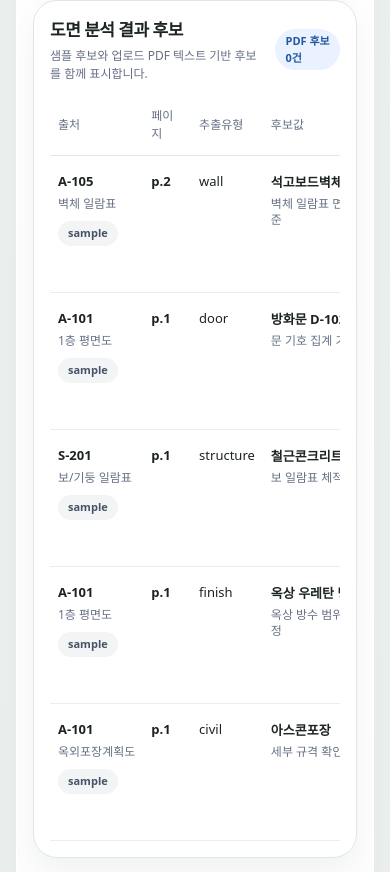
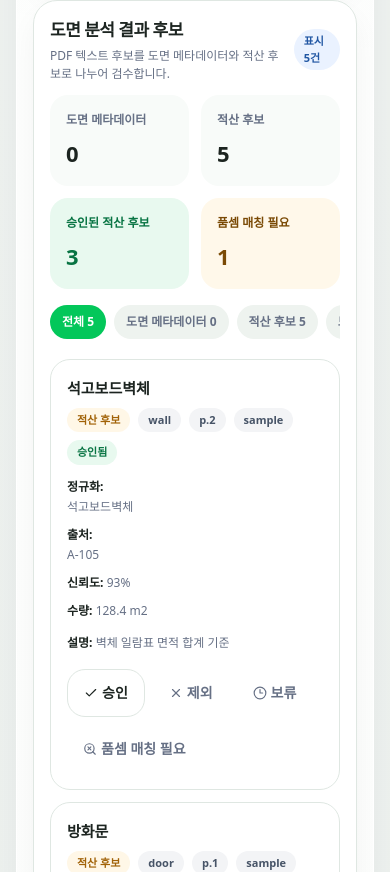
Before and after one commit to kaleb011/platform, a Next.js app: page /estimate in a window 390 px wide. Shown: the part 2992-3864 px from the top of the page. Built offline with nearby package versions, Linux system fonts and the light colour scheme.

Commit message:
Add candidate review UI for PDF extraction
- Split extracted candidates into drawing metadata and estimate candidates
- Add mobile-friendly candidate card UI
- Add candidate filters and review status actions
- Prepare approved estimate candidates for standard matching

```diff
--- a/components/estimation/DrawingExtractionTable.tsx
+++ b/components/estimation/DrawingExtractionTable.tsx
@@ -1,20 +1,30 @@
 "use client";
 
-import { Check, Pencil, SearchX, X } from "lucide-react";
-import type { CSSProperties } from "react";
+import { Check, Clock3, SearchX, X } from "lucide-react";
+import { useMemo, useState } from "react";
 
 import { Badge } from "@/components/ui/badge";
 import { Button } from "@/components/ui/button";
 import { Card } from "@/components/ui/card";
 import { SectionHeading } from "@/components/ui/section-heading";
-import type { DrawingExtractionCandidateRecord, ReviewStatus } from "@/lib/estimation/types";
+import {
+  filterExtractionCandidates,
+  getCandidateDisplayTitle,
+  getCandidateGroup,
+  getCandidateReviewSummary
+} from "@/lib/estimation/service";
+import type {
+  DrawingExtractionCandidateRecord,
+  ExtractionCandidateFilter,
+  ReviewStatus
+} from "@/lib/estimation/types";
 
 type DrawingExtractionTableProps = {
   candidates: DrawingExtractionCandidateRecord[];
   onChangeStatus: (candidateId: string, reviewStatus: ReviewStatus) => void;
 };
 
-const toneMap = {
+const statusToneMap = {
   pending: "gray",
   accepted: "green",
   rejected: "red",
@@ -22,127 +32,114 @@ const toneMap = {
   needs_standard_match: "amber"
 } as const;
 
-const labelMap = {
-  pending: "대기",
-  accepted: "승인",
-  rejected: "제외",
+const statusLabelMap = {
+  pending: "보류",
+  accepted: "승인됨",
+  rejected: "제외됨",
   edited: "수정 승인",
   needs_standard_match: "품셈 매칭 필요"
 } as const;
 
-const clampedTextStyle: CSSProperties = {
-  display: "-webkit-box",
-  WebkitBoxOrient: "vertical",
-  WebkitLineClamp: 3,
-  overflow: "hidden"
-};
+const groupLabelMap = {
+  drawing_metadata: "도면 메타데이터",
+  estimate_candidate: "적산 후보"
+} as const;
+
+const filterLabels: Array<{ key: ExtractionCandidateFilter; label: string }> = [
+  { key: "all", label: "전체" },
+  { key: "drawing_metadata", label: "도면 메타데이터" },
+  { key: "estimate_candidate", label: "적산 후보" },
+  { key: "drawing_no", label: "도면번호" },
+  { key: "drawing_title", label: "도면명" },
+  { key: "scale", label: "축척" },
+  { key: "material", label: "자재" },
+  { key: "work_item", label: "공종" },
+  { key: "uploaded_pdf", label: "uploaded_pdf" },
+  { key: "sample", label: "sample" },
+  { key: "accepted", label: "승인됨" },
+  { key: "rejected", label: "제외됨" },
+  { key: "needs_standard_match", label: "품셈 매칭 필요" }
+];
 
 function getPageLabel(candidate: DrawingExtractionCandidateRecord): string {
   return typeof candidate.sourcePage === "number" ? `p.${candidate.sourcePage}` : "-";
 }
 
-function getDrawingTitle(candidate: DrawingExtractionCandidateRecord): string {
-  if (candidate.scale) {
-    return `${candidate.drawingTitle ?? ""} · ${candidate.scale}`;
+function getSourceLabel(candidate: DrawingExtractionCandidateRecord): "sample" | "uploaded_pdf" {
+  return candidate.sourceLabel ?? "sample";
 }
 
-  return candidate.drawingTitle ?? "";
+function getFilterCount(
+  candidates: DrawingExtractionCandidateRecord[],
+  filter: ExtractionCandidateFilter
+) {
+  return filterExtractionCandidates(candidates, filter).length;
 }
 
-export function DrawingExtractionTable({
-  candidates,
+function CandidateReviewCard({
+  candidate,
   onChangeStatus
-}: DrawingExtractionTableProps) {
-  const uploadedPdfCount = candidates.filter(
-    (candidate) => candidate.sourceLabel === "uploaded_pdf"
-  ).length;
+}: {
+  candidate: DrawingExtractionCandidateRecord;
+  onChangeStatus: (candidateId: string, reviewStatus: ReviewStatus) => void;
+}) {
+  const group = getCandidateGroup(candidate);
+  const sourceLabel = getSourceLabel(candidate);
+  const title = getCandidateDisplayTitle(candidate);
 
   return (
-    <Card className="section-enter">
-      <SectionHeading
-        title="도면 분석 결과 후보"
-        description="샘플 후보와 업로드 PDF 텍스트 기반 후보를 함께 표시합니다."
-        action={<Badge tone="blue">PDF 후보 {uploadedPdfCount}건</Badge>}
-      />
+    <div className="rounded-[20px] border border-border bg-white px-4 py-4">
+      <div className="flex flex-wrap items-start justify-between gap-3">
+        <div className="min-w-0 flex-1">
+          <p className="line-clamp-2 text-[15px] font-bold leading-6 text-foreground">{title}</p>
+          <div className="mt-2 flex flex-wrap gap-2">
+            <Badge tone={group === "estimate_candidate" ? "amber" : "blue"}>
+              {groupLabelMap[group]}
+            </Badge>
+            <Badge tone="gray">{candidate.extractedType}</Badge>
+            <Badge tone="gray">{getPageLabel(candidate)}</Badge>
+            <Badge tone={sourceLabel === "uploaded_pdf" ? "green" : "gray"}>{sourceLabel}</Badge>
+            <Badge tone={statusToneMap[candidate.reviewStatus]}>
+              {statusLabelMap[candidate.reviewStatus]}
+            </Badge>
+          </div>
+        </div>
+      </div>
 
-      <div className="overflow-x-auto">
-        <table className="min-w-[1040px] text-left">
-          <thead>
-            <tr className="border-b border-border text-[12px] text-slate">
-              <th className="px-2 py-3 font-medium">출처</th>
-              <th className="px-2 py-3 font-medium">페이지</th>
-              <th className="px-2 py-3 font-medium">추출유형</th>
-              <th className="px-2 py-3 font-medium">후보값</th>
-              <th className="px-2 py-3 font-medium">정규화</th>
-              <th className="px-2 py-3 font-medium">수량</th>
-              <th className="px-2 py-3 font-medium">신뢰도</th>
-              <th className="px-2 py-3 font-medium">상태</th>
-              <th className="px-2 py-3 font-medium">검수</th>
-            </tr>
-          </thead>
-          <tbody>
-            {candidates.map((candidate) => (
-              <tr key={candidate.id} className="border-b border-border/70 align-top">
-                <td className="px-2 py-4">
-                  <p className="max-w-[160px] truncate text-[13px] font-semibold text-foreground">
-                    {candidate.drawingNo}
+      <div className="mt-3 grid grid-cols-1 gap-2 text-[12px] leading-5 text-slate sm:grid-cols-2">
+        <p>
+          <span className="font-semibold text-foreground">정규화: </span>
+          <span className="line-clamp-2">{candidate.normalizedValue ?? "-"}</span>
         </p>
-                  <p className="mt-1 max-w-[180px] truncate text-[12px] text-slate">
-                    {getDrawingTitle(candidate)}
+        <p>
+          <span className="font-semibold text-foreground">출처: </span>
+          <span className="line-clamp-1">{candidate.sourceFileName ?? candidate.drawingNo ?? "-"}</span>
         </p>
-                  <Badge
-                    className="mt-2"
-                    tone={candidate.sourceLabel === "uploaded_pdf" ? "green" : "gray"}
-                  >
-                    {candidate.sourceLabel === "uploaded_pdf" ? "uploaded_pdf" : "sample"}
-                  </Badge>
-                </td>
-                <td className="px-2 py-4 text-[13px] font-semibold text-foreground">
-                  {getPageLabel(candidate)}
-                </td>
-                <td className="px-2 py-4 text-[13px] text-foreground">
-                  {candidate.extractedType}
-                </td>
-                <td className="px-2 py-4">
-                  <p
-                    className="max-w-[260px] overflow-hidden text-[13px] font-semibold leading-5 text-foreground"
-                    style={clampedTextStyle}
-                  >
-                    {candidate.extractedText}
+        <p>
+          <span className="font-semibold text-foreground">신뢰도: </span>
+          {candidate.confidence ? `${Math.round(candidate.confidence * 100)}%` : "-"}
         </p>
-                  <p className="mt-1 max-w-[260px] text-[12px] leading-4 text-slate">
+        <p>
+          <span className="font-semibold text-foreground">수량: </span>
+          {candidate.quantity ?? "-"} {candidate.unit ?? ""}
+        </p>
+      </div>
+
+      {candidate.sourceNote ? (
+        <p className="mt-3 line-clamp-2 text-[12px] leading-5 text-slate">
+          <span className="font-semibold text-foreground">설명: </span>
           {candidate.sourceNote}
         </p>
+      ) : null}
+
       {candidate.sourceTextSnippet ? (
-                    <p
-                      className="mt-1 max-w-[260px] overflow-hidden text-[11px] leading-4 text-slate"
-                      style={clampedTextStyle}
-                    >
+        <p className="mt-2 line-clamp-3 text-[11px] leading-4 text-slate">
+          <span className="font-semibold text-foreground">출처 문장: </span>
           {candidate.sourceTextSnippet}
         </p>
       ) : null}
-                </td>
-                <td className="px-2 py-4 text-[13px] text-foreground">
-                  <span
-                    className="block max-w-[180px] overflow-hidden leading-5"
-                    style={clampedTextStyle}
-                  >
-                    {candidate.normalizedValue ?? "-"}
-                  </span>
-                </td>
-                <td className="px-2 py-4 text-[13px] text-foreground">
-                  {candidate.quantity ?? "-"} {candidate.unit ?? ""}
-                </td>
-                <td className="px-2 py-4 text-[13px] text-foreground">
-                  {candidate.confidence ? `${Math.round(candidate.confidence * 100)}%` : "-"}
-                </td>
-                <td className="px-2 py-4">
-                  <Badge tone={toneMap[candidate.reviewStatus]}>
-                    {labelMap[candidate.reviewStatus]}
-                  </Badge>
-                </td>
-                <td className="px-2 py-4">
-                  <div className="flex flex-wrap gap-2">
+
+      <div className="mt-4 flex flex-wrap gap-2">
         <Button
           className="min-h-[36px] rounded-[14px] px-3 text-[12px]"
           onClick={() => onChangeStatus(candidate.id, "accepted")}
@@ -150,14 +147,6 @@ export function DrawingExtractionTable({
         >
           <Check className="mr-1 h-3.5 w-3.5" />
           승인
-                    </Button>
-                    <Button
-                      className="min-h-[36px] rounded-[14px] px-3 text-[12px]"
-                      onClick={() => onChangeStatus(candidate.id, "edited")}
-                      variant="ghost"
-                    >
-                      <Pencil className="mr-1 h-3.5 w-3.5" />
-                      수정
         </Button>
         <Button
           className="min-h-[36px] rounded-[14px] px-3 text-[12px]"
@@ -169,6 +158,14 @@ export function DrawingExtractionTable({
         </Button>
         <Button
           className="min-h-[36px] rounded-[14px] px-3 text-[12px]"
+          onClick={() => onChangeStatus(candidate.id, "pending")}
+          variant="ghost"
+        >
+          <Clock3 className="mr-1 h-3.5 w-3.5" />
+          보류
+        </Button>
+        <Button
+          className="min-h-[36px] rounded-[14px] px-3 text-[12px]"
           onClick={() => onChangeStatus(candidate.id, "needs_standard_match")}
           variant="ghost"
         >
@@ -176,12 +173,86 @@ export function DrawingExtractionTable({
           품셈 매칭 필요
         </Button>
       </div>
-                </td>
-              </tr>
+    </div>
+  );
+}
+
+export function DrawingExtractionTable({
+  candidates,
+  onChangeStatus
+}: DrawingExtractionTableProps) {
+  const [activeFilter, setActiveFilter] = useState<ExtractionCandidateFilter>("all");
+  const filteredCandidates = useMemo(
+    () => filterExtractionCandidates(candidates, activeFilter),
+    [activeFilter, candidates]
+  );
+  const summary = useMemo(() => getCandidateReviewSummary(candidates), [candidates]);
+
+  return (
+    <Card className="section-enter">
+      <SectionHeading
+        title="도면 분석 결과 후보"
+        description="PDF 텍스트 후보를 도면 메타데이터와 적산 후보로 나누어 검수합니다."
+        action={<Badge tone="blue">표시 {filteredCandidates.length}건</Badge>}
+      />
+
+      <section className="grid grid-cols-2 gap-3 sm:grid-cols-4">
+        <div className="rounded-[18px] bg-[#f8fbf9] p-4">
+          <p className="text-[12px] font-semibold text-slate">도면 메타데이터</p>
+          <p className="mt-2 text-[22px] font-bold text-foreground">{summary.drawingMetadata}</p>
+        </div>
+        <div className="rounded-[18px] bg-[#f8fbf9] p-4">
+          <p className="text-[12px] font-semibold text-slate">적산 후보</p>
+          <p className="mt-2 text-[22px] font-bold text-foreground">{summary.estimateCandidates}</p>
+        </div>
+        <div className="rounded-[18px] bg-[#e8f9ef] p-4">
+          <p className="text-[12px] font-semibold text-[#087443]">승인된 적산 후보</p>
+          <p className="mt-2 text-[22px] font-bold text-[#087443]">
+            {summary.approvedEstimateCandidates}
+          </p>
+        </div>
+        <div className="rounded-[18px] bg-[#fff8ea] p-4">
+          <p className="text-[12px] font-semibold text-[#7a4a05]">품셈 매칭 필요</p>
+          <p className="mt-2 text-[22px] font-bold text-[#7a4a05]">{summary.matchingNeeded}</p>
+        </div>
+      </section>
+
+      <div className="mt-4 flex gap-2 overflow-x-auto pb-1">
+        {filterLabels.map((filter) => {
+          const selected = activeFilter === filter.key;
+          const count = getFilterCount(candidates, filter.key);
+
+          return (
+            <button
+              key={filter.key}
+              className={[
+                "shrink-0 rounded-full px-3 py-2 text-[12px] font-semibold transition",
+                selected ? "bg-primary text-white" : "bg-[#eef3ef] text-slate"
+              ].join(" ")}
+              onClick={() => setActiveFilter(filter.key)}
+              type="button"
+            >
+              {filter.label} {count}
+            </button>
+          );
+        })}
+      </div>
+
+      <div className="mt-4 grid grid-cols-1 gap-3 lg:grid-cols-2">
+        {filteredCandidates.map((candidate) => (
+          <CandidateReviewCard
+            key={candidate.id}
+            candidate={candidate}
+            onChangeStatus={onChangeStatus}
+          />
         ))}
-          </tbody>
-        </table>
       </div>
+
+      {filteredCandidates.length === 0 ? (
+        <div className="mt-4 rounded-[18px] border border-dashed border-border bg-[#f8fbf9] px-4 py-6 text-center text-[13px] text-slate">
+          선택한 필터에 해당하는 후보가 없습니다.
+        </div>
+      ) : null}
     </Card>
   );
 }
--- /dev/null
+++ b/lib/estimation/candidate-review.ts
@@ -0,0 +1,140 @@
+import type {
+  DrawingExtractionCandidateRecord,
+  ExtractionCandidateFilter,
+  ExtractionCandidateGroup
+} from "@/lib/estimation/types";
+
+const metadataTypes = new Set(["drawing_no", "drawing_title", "scale", "floor", "symbol"]);
+const estimateTypes = new Set([
+  "material",
+  "work_item",
+  "dimension",
+  "quantity",
+  "unit",
+  "wall",
+  "door",
+  "window",
+  "slab",
+  "beam",
+  "column",
+  "finish"
+]);
+
+export function getCandidateGroup(
+  candidate: DrawingExtractionCandidateRecord
+): ExtractionCandidateGroup {
+  if (candidate.candidateGroup) {
+    return candidate.candidateGroup;
+  }
+
+  if (metadataTypes.has(candidate.extractedType)) {
+    return "drawing_metadata";
+  }
+
+  if (estimateTypes.has(candidate.extractedType)) {
+    return "estimate_candidate";
+  }
+
+  return "estimate_candidate";
+}
+
+export function getCandidateDisplayTitle(candidate: DrawingExtractionCandidateRecord): string {
+  if (candidate.normalizedValue) {
+    return candidate.normalizedValue;
+  }
+
+  if (candidate.extractedText) {
+    return candidate.extractedText;
+  }
+
+  return candidate.drawingTitle ?? candidate.drawingNo ?? "후보";
+}
+
+function shouldHideByDefault(candidate: DrawingExtractionCandidateRecord): boolean {
+  if (
+    candidate.extractedType === "scale" &&
+    (candidate.normalizedValue?.toUpperCase() === "NONE" ||
+      candidate.extractedText.toUpperCase() === "NONE")
+  ) {
+    return true;
+  }
+
+  if (
+    candidate.extractedType === "material" &&
+    (candidate.normalizedValue ?? candidate.extractedText).trim().length <= 2
+  ) {
+    return true;
+  }
+
+  return false;
+}
+
+export function filterExtractionCandidates(
+  candidates: DrawingExtractionCandidateRecord[],
+  filter: ExtractionCandidateFilter
+): DrawingExtractionCandidateRecord[] {
+  return candidates.filter((candidate) => {
+    if (filter === "scale") {
+      return candidate.extractedType === "scale";
+    }
+
+    if (filter === "all" && shouldHideByDefault(candidate)) {
+      return false;
+    }
+
+    if (filter === "all") {
+      return true;
+    }
+
+    if (filter === "drawing_metadata" || filter === "estimate_candidate") {
+      return getCandidateGroup(candidate) === filter && !shouldHideByDefault(candidate);
+    }
+
+    if (filter === "uploaded_pdf" || filter === "sample") {
+      return (candidate.sourceLabel ?? "sample") === filter && !shouldHideByDefault(candidate);
+    }
+
+    if (filter === "accepted") {
+      return (
+        (candidate.reviewStatus === "accepted" || candidate.reviewStatus === "edited") &&
+        !shouldHideByDefault(candidate)
+      );
+    }
+
+    if (filter === "rejected" || filter === "needs_standard_match") {
+      return candidate.reviewStatus === filter && !shouldHideByDefault(candidate);
+    }
+
+    return candidate.extractedType === filter && !shouldHideByDefault(candidate);
+  });
+}
+
+export function getApprovedEstimateCandidates(
+  candidates: DrawingExtractionCandidateRecord[]
+): DrawingExtractionCandidateRecord[] {
+  return candidates.filter(
+    (candidate) =>
+      getCandidateGroup(candidate) === "estimate_candidate" &&
+      (candidate.reviewStatus === "accepted" || candidate.reviewStatus === "edited")
+  );
+}
+
+export function getCandidateReviewSummary(candidates: DrawingExtractionCandidateRecord[]) {
+  const visibleCandidates = filterExtractionCandidates(candidates, "all");
+  const approvedEstimateCandidates = getApprovedEstimateCandidates(candidates);
+
+  return {
+    total: visibleCandidates.length,
+    drawingMetadata: visibleCandidates.filter(
+      (candidate) => getCandidateGroup(candidate) === "drawing_metadata"
+    ).length,
+    estimateCandidates: visibleCandidates.filter(
+      (candidate) => getCandidateGroup(candidate) === "estimate_candidate"
+    ).length,
+    approvedEstimateCandidates: approvedEstimateCandidates.length,
+    matchingNeeded: visibleCandidates.filter(
+      (candidate) => candidate.reviewStatus === "needs_standard_match"
+    ).length,
+    rejected: visibleCandidates.filter((candidate) => candidate.reviewStatus === "rejected").length
+  };
+}
--- a/lib/estimation/pdf-extraction-rules.ts
+++ b/lib/estimation/pdf-extraction-rules.ts
@@ -1,5 +1,6 @@
 import type {
   DrawingExtractionCandidateRecord,
+  ExtractionCandidateGroup,
   PdfTextExtractionResult
 } from "@/lib/estimation/types";
 
@@ -110,6 +111,7 @@ function createDraft(args: {
   scale?: string | null;
   quantity?: number | null;
   unit?: string | null;
+  candidateGroup?: ExtractionCandidateGroup;
 }): CandidateDraft {
   const extractedText = truncateCandidateValue(args.extractedText);
 
@@ -127,12 +129,21 @@ function createDraft(args: {
       : extractedText,
     sourceLabel: "uploaded_pdf",
     extractionMethod: "pdf_text_rule",
+    candidateGroup: args.candidateGroup ?? getCandidateGroupFromType(args.extractedType),
     drawingNo: args.drawingNo ?? null,
     drawingTitle: args.drawingTitle ?? null,
     scale: args.scale ?? null,
     quantity: args.quantity ?? null,
     unit: args.unit ?? null
   };
+}
+
+function getCandidateGroupFromType(extractedType: string): ExtractionCandidateGroup {
+  if (["drawing_no", "drawing_title", "scale", "floor", "symbol"].includes(extractedType)) {
+    return "drawing_metadata";
+  }
+
+  return "estimate_candidate";
 }
 
 function getTextWindow(text: string, index: number, length: number, radius = 55): string {
@@ -543,6 +554,8 @@ export function createCandidatesFromPdfText(
       sourceFileName: result.fileName,
       sourceTextSnippet: candidate.sourceTextSnippet ?? candidate.extractedText ?? "",
       sourceLabel: "uploaded_pdf",
-      extractionMethod: "pdf_text_rule"
+      extractionMethod: "pdf_text_rule",
+      candidateGroup:
+        candidate.candidateGroup ?? getCandidateGroupFromType(candidate.extractedType ?? "note")
     }));
 }
--- a/lib/estimation/service.ts
+++ b/lib/estimation/service.ts
@@ -16,6 +16,13 @@ export {
   extractDrawingMetadataCandidates,
   extractWorkItemCandidates
 } from "@/lib/estimation/pdf-extraction-rules";
+export {
+  filterExtractionCandidates,
+  getApprovedEstimateCandidates,
+  getCandidateDisplayTitle,
+  getCandidateGroup,
+  getCandidateReviewSummary
+} from "@/lib/estimation/candidate-review";
 import { rankStandardMatches } from "@/lib/estimation/standard-match";
 
 export function formatFileSize(bytes: number): string {
--- a/lib/estimation/types.ts
+++ b/lib/estimation/types.ts
@@ -19,6 +19,23 @@ export type SupportedDrawingFileType = "pdf" | "png" | "jpg" | "dwg" | "unsuppor
 export type PdfTextExtractionStatus = "success" | "empty" | "failed";
 
 export type PdfTextExtractionResultStatus = "success" | "partial" | "failed";
+
+export type ExtractionCandidateGroup = "drawing_metadata" | "estimate_candidate";
+
+export type ExtractionCandidateFilter =
+  | "all"
+  | "drawing_metadata"
+  | "estimate_candidate"
+  | "drawing_no"
+  | "drawing_title"
+  | "scale"
+  | "material"
+  | "work_item"
+  | "uploaded_pdf"
+  | "sample"
+  | "accepted"
+  | "rejected"
+  | "needs_standard_match";
 
 export type DrawingDataStatus = "empty" | "exists";
 
@@ -104,6 +121,7 @@ export interface DrawingExtractionCandidateRecord {
   sourceTextSnippet?: string | null;
   sourceLabel?: "sample" | "uploaded_pdf";
   extractionMethod?: string | null;
+  candidateGroup?: ExtractionCandidateGroup;
 }
 
 export interface StandardDocumentRecord {
```
Lines whose indentation alone changed are shown as unchanged.
